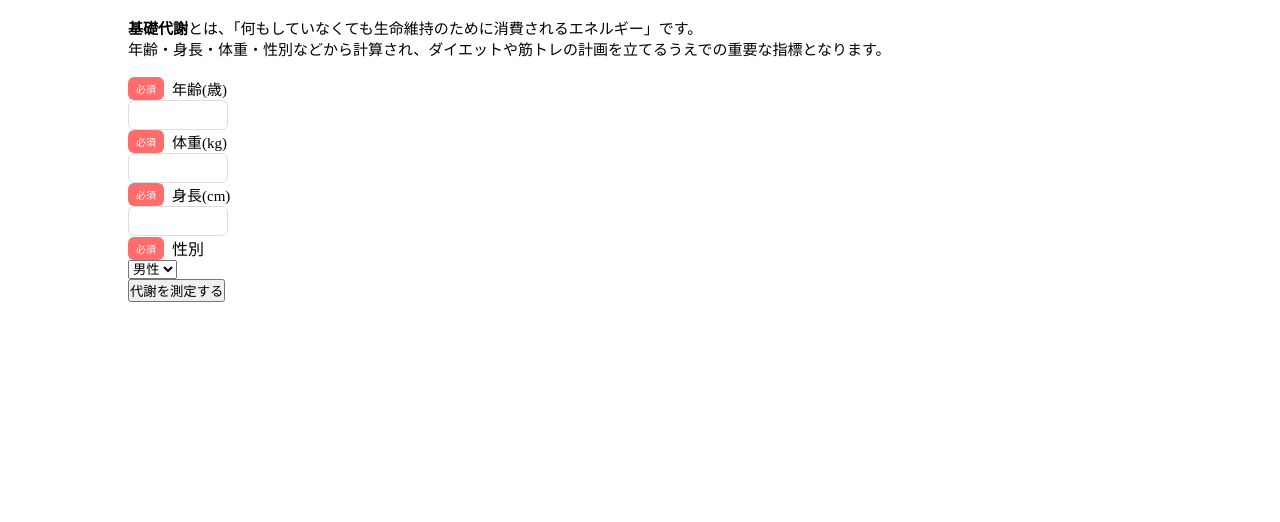
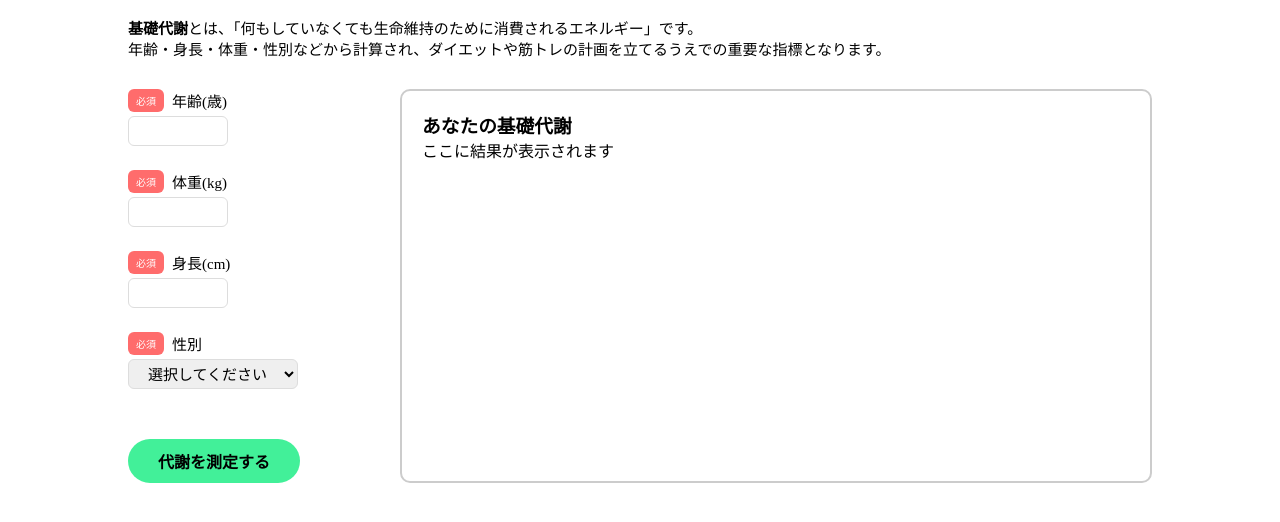
Before and after one commit to Ryosuke-Nanaumi/Ryosuke-Nanaumi.fnd38, a website with bundled scripts: page index.html in a window 1280 px wide. Both pictures are taken after a click on the button "はじめる". Shown: the part 130-652 px from the top of the page. Built offline with nearby package versions, Linux system fonts and the light colour scheme.

Commit message:
代謝測定画面のデザインを修正した

```diff
--- a/index.html
+++ b/index.html
@@ -33,7 +33,8 @@
           年齢・身長・体重・性別などから計算され、ダイエットや筋トレの計画を立てるうえでの重要な指標となります。
         </p>
       </div>
-      <br>
+      <div class="user-information-result-conainer">
+        <div class="user-information-button-container">
           <div class="user-information">
             <form class="information-form-1" id="informationForm1">
               <label class="age-label">
@@ -62,7 +63,8 @@
                   <span class="form-label-required">必須</span>
                   <span>性別</span>
                 </div>
-            <select class="sex-select" id="sexSelect">
+                <select class="form-item-select" id="sexSelect">
+                  <option value="">選択してください</option>
                   <option value="male">男性</option>
                   <option value="female">女性</option>
                 </select>
@@ -70,6 +72,12 @@
             </form>
           </div>
           <button class="measurement-button">代謝を測定する</button>
+        </div>
+        <div id="metabolism-result-box" class="result-box">
+          <h3>あなたの基礎代謝</h3>
+          <p id="metabolismResultText">ここに結果が表示されます</p>
+        </div>
+      </div>
     </div>
   </section>
   <section id="input-information-screen-2" style="display: none;">
--- a/style.css
+++ b/style.css
@@ -76,23 +76,8 @@ li {
 .information-form-1 {
     display: flex;
     flex-direction: column;
+    gap: 24px;
 }
-
-.age-label {
-    font-size: 15px;
-    max-width: 120px;
-}
-
-.weight-label {
-    font-size: 15px;
-    max-width: 120px;
-}
-
-.height-label {
-    font-size: 15px;
-    max-width: 120px;
-}
-
 
 .label-header {
     display: flex;
@@ -112,6 +97,38 @@ li {
     font-size: 10px;
 }
 
+.age-label {
+    display: flex;
+    flex-direction: column;
+    gap: 4px;
+    font-size: 15px;
+    max-width: 120px;
+}
+
+.weight-label {
+    display: flex;
+    flex-direction: column;
+    gap: 4px;
+    font-size: 15px;
+    max-width: 120px;
+}
+
+.height-label {
+    display: flex;
+    flex-direction: column;
+    gap: 4px;
+    font-size: 15px;
+    max-width: 120px;
+}
+
+.sex-label {
+    display: flex;
+    flex-direction: column;
+    gap: 4px;
+    font-size: 15px;
+    max-width: 170px;
+}
+
 .form-item-input {
     border: 1px solid #ddd;
     border-radius: 6px;
@@ -123,3 +140,57 @@ li {
     max-width: 100px;
     font-size: 18px;
 }
+
+.form-item-select {
+    border: 1px solid #ddd;
+    border-radius: 6px;
+    padding-left: 1em;
+    padding-right: 1em;
+    height: 30px;
+    /* flex: 1; */
+    width: 100%;
+    max-width: 170px;
+    font-size: 15px;
+}
+
+.measurement-button {
+    margin-top: 50px;
+    display: inline-block;
+    background-color: #42F099;
+    border-radius: 24px;
+    border-style: none;
+    padding: 10px 30px;
+    font-size: 1em;
+    font-weight: bold;
+    cursor: pointer;
+    transition: background-color 0.3s ease, transform 0.1s ease;
+}
+
+.measurement-button:hover {
+    background-color: #11d070;
+}
+
+.mea:active {
+    background-color: #2fb67b;
+    box-shadow: rgba(0, 0, 0, 0.2);
+}
+
+.user-information-button-container  {
+    display: flex;
+    flex-direction: column;
+}
+
+.user-information-result-conainer {
+    margin-top: 30px;
+    display: flex;
+    flex-direction: row;
+    gap: 100px;
+}
+
+.result-box {
+  flex: 1;
+  min-width: 250px;
+  border: 2px solid #ccc;
+  border-radius: 10px;
+  padding: 20px;
+}
```
Lines whose indentation alone changed are shown as unchanged.
